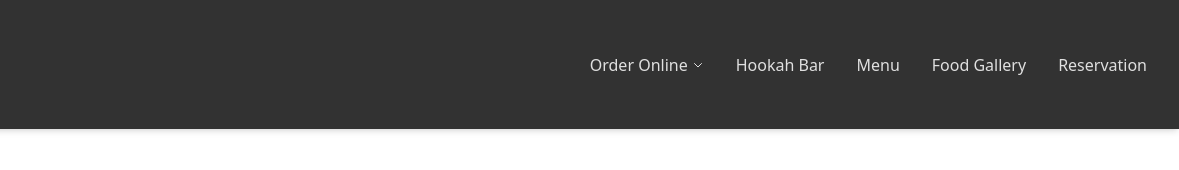
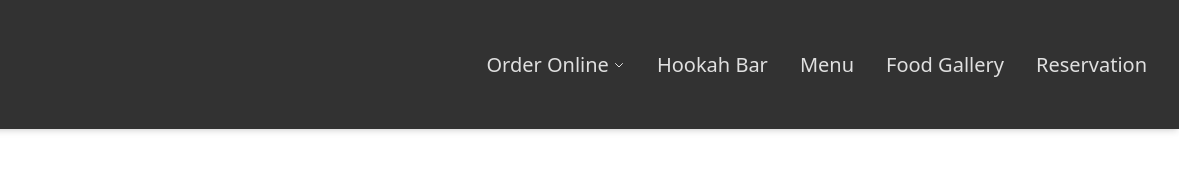
Before and after one commit to DevShahveer/majlis-of-ny, a website: page src/index.html in a window 1280 px wide. Shown: the full height of the page, 101-1280 px from the left. Drawn offline with Linux system fonts and the light colour scheme.

Commit message:
some tweaks and maked the text bigger for larger laptop screens

```diff
--- a/src/index.html
+++ b/src/index.html
@@ -15,7 +15,7 @@
     </div>
 
     <!-- Hamburger for mobile -->
-    <div class="hamburger flex md:hidden cursor-pointer">
+    <div class="hamburger flex md:hidden cursor-pointer" aria-label="Open mobile-menu">
       <svg xmlns="http://www.w3.org/2000/svg" class="w-6 h-6 text-[#E0E0E0]" fill="none" viewBox="0 0 24 24" stroke="currentColor" stroke-width="2">
         <path stroke-linecap="round" stroke-linejoin="round" d="M4 6h16M4 12h16M4 18h16" />
       </svg>
@@ -24,27 +24,28 @@
     <!-- Desktop nav links -->
 <ul class="flex items-center gap-8 font-medium hidden md:flex">
   <li class="relative group">
-        <a href="#" class="flex items-center text-[#E0E0E0] hover:text-[#D4AF37] font-roboto">
+    <a href="#" class="flex items-center text-[#E0E0E0] hover:text-[#D4AF37] font-roboto text-base xl:text-xl">
       Order Online
       <svg xmlns="http://www.w3.org/2000/svg" class="w-3 h-3 ml-1 text-[#E0E0E0] transition-transform duration-300 group-hover:rotate-180" fill="none" viewBox="0 0 24 24" stroke="currentColor" stroke-width="2">
         <path stroke-linecap="round" stroke-linejoin="round" d="M19 9l-7 7-7-7" />
       </svg>
     </a>
-        <ul class="absolute left-0 top-full mt-2 opacity-0 max-h-0 overflow-hidden group-hover:opacity-100 group-hover:max-h-40 flex flex-col bg-[#3a3a3a] rounded shadow-md min-w-[150px] transition-all duration-300 ease-in-out space-y-1.5">
+    <ul class="absolute left-0 top-full mt-2 opacity-0 max-h-0 overflow-hidden group-hover:opacity-100 group-hover:max-h-40 flex flex-col bg-[#3a3a3a] rounded shadow-md min-w-[150px] transition-all duration-300 ease-in-out space-y-1.5 text-base xl:text-xl">
       <li><a href="#" class="px-4 py-2 text-[#E0E0E0] hover:text-[#D4AF37]">UberEats</a></li>
       <li><a href="#" class="px-4 py-2 text-[#E0E0E0] hover:text-[#D4AF37]">DoorDash</a></li>
       <li><a href="#" class="px-4 py-2 text-[#E0E0E0] hover:text-[#D4AF37]">Grubnhub</a></li>
     </ul>
   </li>
-      <li><a href="#" class="text-[#E0E0E0] hover:text-[#D4AF37] font-roboto">Hookah Bar</a></li>
-      <li><a href="#" class="text-[#E0E0E0] hover:text-[#D4AF37] font-roboto">Menu</a></li>
-      <li><a href="#" class="text-[#E0E0E0] hover:text-[#D4AF37] font-roboto">Food Gallery</a></li>
-      <li><a href="#" class="text-[#E0E0E0] hover:text-[#D4AF37] font-roboto">Reservation</a></li>
+  <li><a href="#" class="text-[#E0E0E0] hover:text-[#D4AF37] font-roboto text-base xl:text-xl">Hookah Bar</a></li>
+  <li><a href="#" class="text-[#E0E0E0] hover:text-[#D4AF37] font-roboto text-base xl:text-xl">Menu</a></li>
+  <li><a href="#" class="text-[#E0E0E0] hover:text-[#D4AF37] font-roboto text-base xl:text-xl">Food Gallery</a></li>
+  <li><a href="#" class="text-[#E0E0E0] hover:text-[#D4AF37] font-roboto text-base xl:text-xl">Reservation</a></li>
 </ul>
+
   </div>
 
   <!-- Mobile Sidebar Menu -->
-  <div id="mob-nav" class="fixed top-0 left-0 h-screen w-64 bg-[#1C1C1C]/95 z-50 transform -translate-x-full transition-transform duration-300">
+  <div id="mob-nav" class="fixed top-0 left-0 h-screen w-64 bg-[#1C1C1C]/95 z-50 transform -translate-x-full transition-transform duration-300 ">
     <ul class="flex flex-col gap-4 p-6 font-medium">
       <!-- Order Online Dropdown -->
       <li class="relative">
```
Also changed, not shown: src/output.css. Lines whose indentation alone changed are shown as unchanged.
